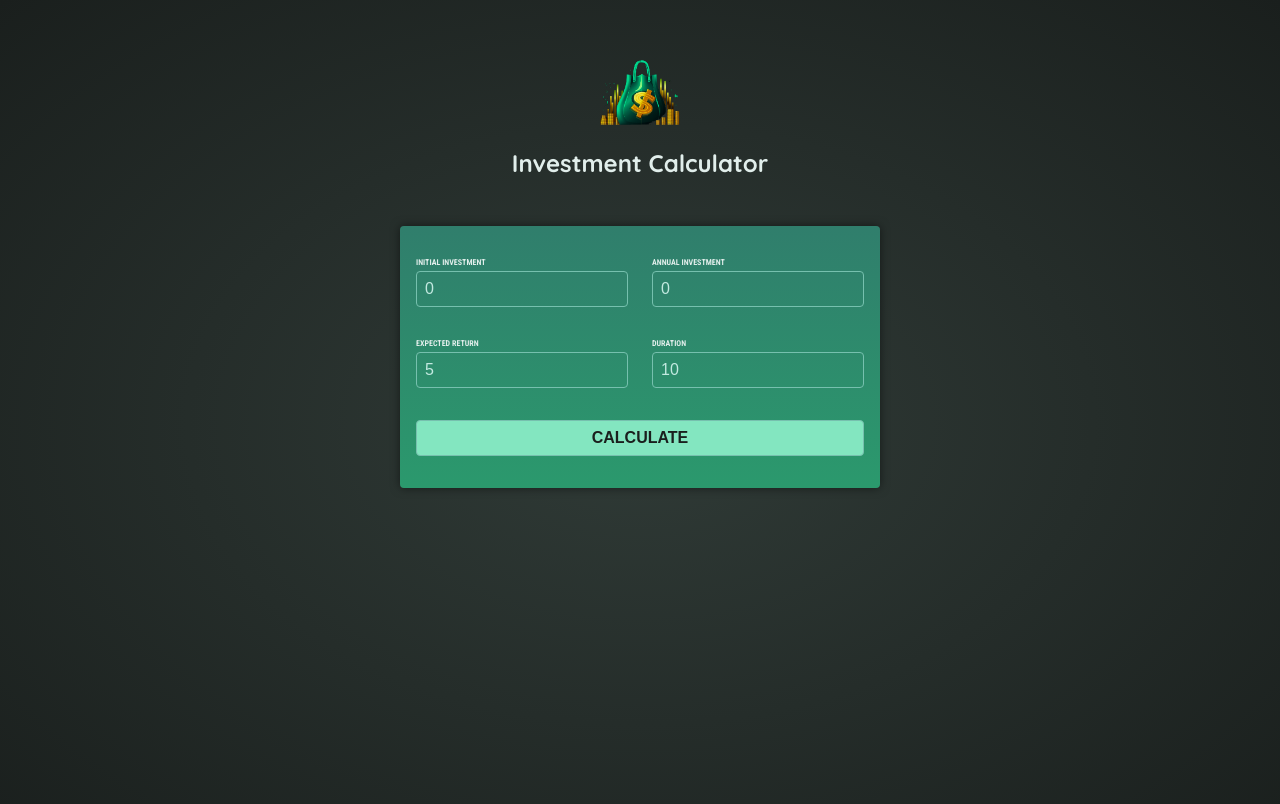
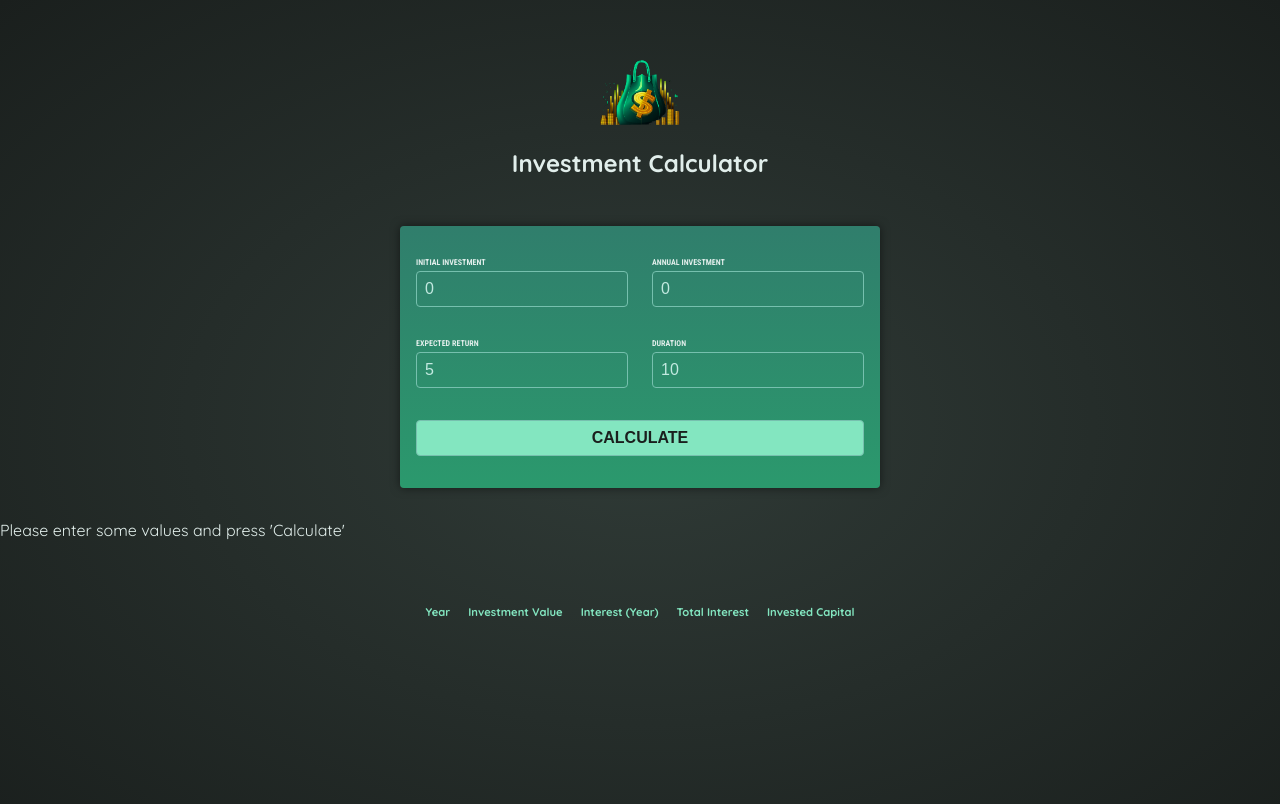
Before and after one commit to asif-kamal/calculator-app-angular, an Angular app: page / in a window 1280 px wide. Shown: the top 804 px of the page. Built offline with nearby package versions, Linux system fonts and the light colour scheme.

Commit message:
passing data from parent to child w/ Inputs

```diff
--- a/src/app/app.component.html
+++ b/src/app/app.component.html
@@ -1,2 +1,3 @@
 <app-header />
 <app-user-input (calculate)="onCalculateInvestmentResults($event)" />
+<app-investment-results [results]="resultsData" />
--- a/src/app/app.component.ts
+++ b/src/app/app.component.ts
@@ -2,14 +2,24 @@
 import { HeaderComponent } from './header/header.component';
 import { UserInputComponent } from './user-input/user-input.component';
 import type { InvestmentInput } from './investment-input.model';
+import { InvestmentResultsComponent } from './investment-results/investment-results.component';
 
 @Component({
   selector: 'app-root',
   standalone: true,
   templateUrl: './app.component.html',
-  imports: [HeaderComponent, UserInputComponent],
+  imports: [HeaderComponent, UserInputComponent, InvestmentResultsComponent],
 })
 export class AppComponent {
+  resultsData?: {
+    year: number;
+    interest: number;
+    valueEndOfYear: number;
+    annualInvestment: number;
+    totalInterest: number;
+    totalAmountInvested: number;
+  }[];
+
   onCalculateInvestmentResults(data: InvestmentInput) {
     const { initialInvestment, annualInvestment, expectedReturn, duration } =
       data;
@@ -32,6 +42,6 @@
       });
     }
 
-    console.log(annualData);
+    this.resultsData = annualData;
   }
 }
--- a/src/app/investment-results/investment-results.component.html
+++ b/src/app/investment-results/investment-results.component.html
@@ -1 +1,13 @@
-<p>investment-results works!</p>
+<p>Please enter some values and press 'Calculate'</p>
+<table>
+  <thead>
+    <tr>
+      <th>Year</th>
+      <th>Investment Value</th>
+      <th>Interest (Year)</th>
+      <th>Total Interest</th>
+      <th>Invested Capital</th>
+    </tr>
+  </thead>
+  <tbody></tbody>
+</table>
```
Also changed, not shown: src/app/investment-results/investment-results.component.ts (+11 -3 lines).
